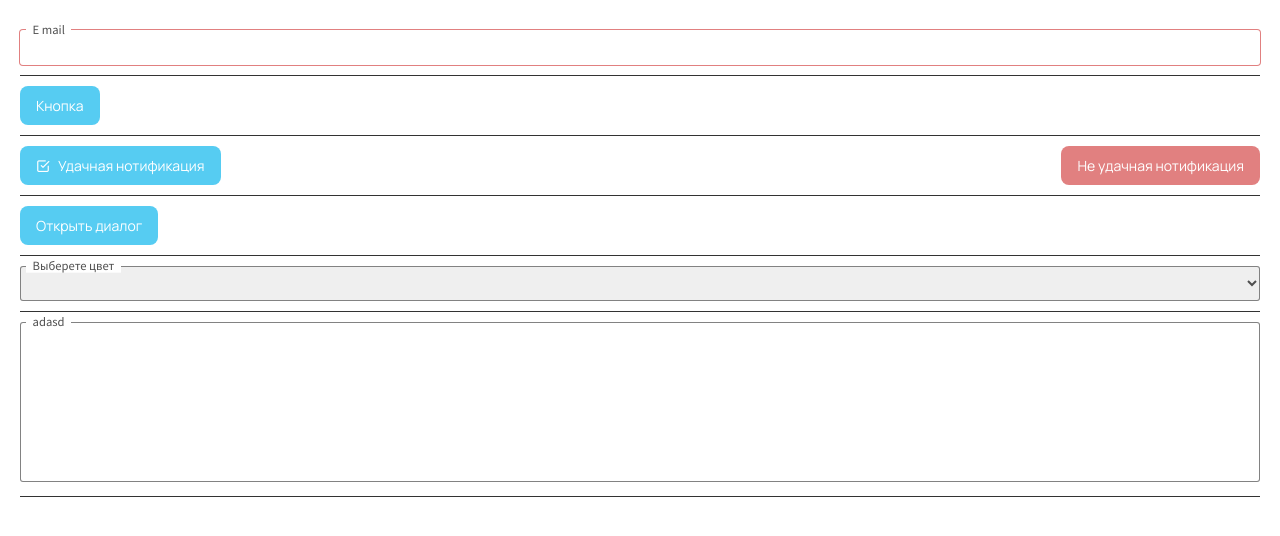
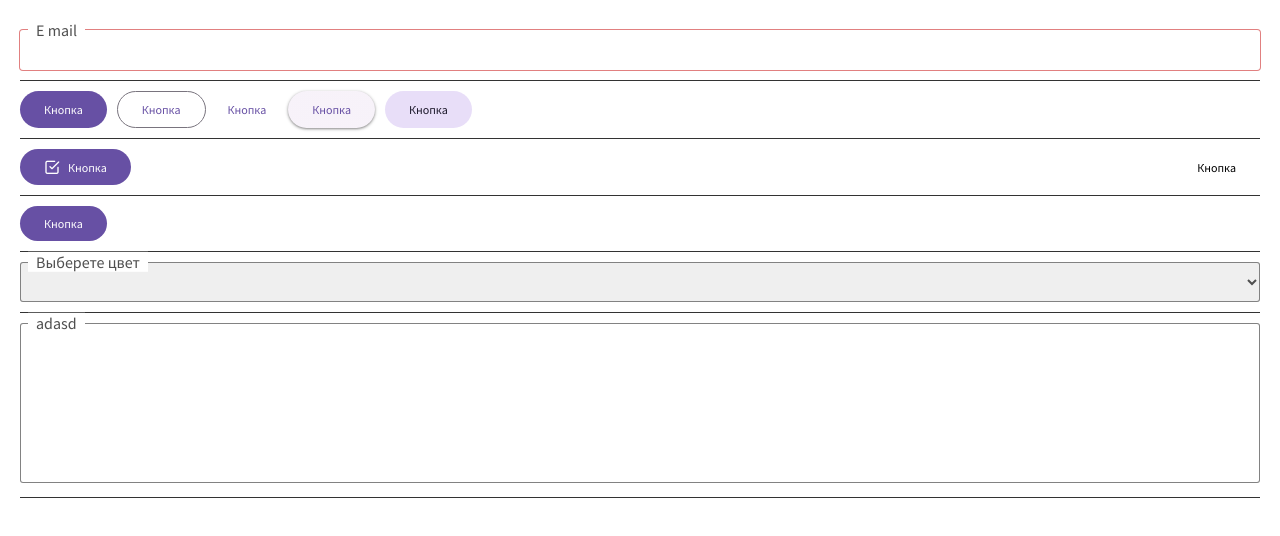
Before and after one commit to yuvmironov/yuv-components, a Vue app: page / in a window 1280 px wide. Shown: the top 536 px of the page. Built offline with nearby package versions, Linux system fonts and the light colour scheme.

Commit message:
Добавление тематических переменных + Новыая стилизация кнопок

```diff
--- a/package.json
+++ b/package.json
@@ -1,6 +1,6 @@
 {
   "name": "yuv-components",
-  "version": "0.0.21",
+  "version": "0.0.22",
   "scripts": {
     "serve": "vue-cli-service serve",
     "build": "vue-cli-service build",
--- a/public/index.html
+++ b/public/index.html
@@ -7,7 +7,7 @@
     <link rel="icon" href="<%= BASE_URL %>favicon.ico">
     <title><%= htmlWebpackPlugin.options.title %></title>
   </head>
-  <body>
+  <body data-theme="brand">
     <noscript>
       <strong>We're sorry but <%= htmlWebpackPlugin.options.title %> doesn't work properly without JavaScript enabled. Please enable it to continue.</strong>
     </noscript>
--- a/src/App.vue
+++ b/src/App.vue
@@ -4,8 +4,29 @@
       {{ test }}
       <yuv-input id="asd" type="email" label="E mail" v-model="test"/>
     </div>
-    <div class="Components-Block">
+    <div class="Components-Block" style="justify-content: flex-start">
       <yuv-button
+        class="Components-Button"
+        :fun="testClick"
+      />
+      <yuv-button
+        class="Components-Button"
+        type="outline"
+        :fun="testClick"
+      />
+      <yuv-button
+        class="Components-Button"
+        type="text"
+        :fun="testClick"
+      />
+      <yuv-button
+        class="Components-Button"
+        type="elevanted"
+        :fun="testClick"
+      />
+      <yuv-button
+        class="Components-Button"
+        type="tonal"
         :fun="testClick"
       />
     </div>
@@ -141,6 +162,8 @@ export default {
 #Home
   padding 20px
 .Components
+  &-Button
+    margin-right 10px
   &-Block
     display flex
     justify-content space-between
--- a/src/Styles/Variable.styl
+++ b/src/Styles/Variable.styl
@@ -21,7 +21,76 @@
   --blak-transparent rgba(0, 0, 0, 0.4)
 
   /* Font size */
-  --base--size 14px
-  --base--label calc(var(--base--size) * 0.9)
-  --fontSize--S calc(var(--base--size) * 0.7)
-  --fontSize--M var(--base--size)
+  --body-large 16px
+  --body-medium 14px
+  --bod-small 12px
+
+  --label-large 14px
+  --label-medium 12px
+  --label-small 11px
+
+  --title-large 22px
+  --title-medium 16px
+  --title-small 14px
+
+  --headline-large 32px
+  --headline-medium 28px
+  --headline-small 24px
+
+  --display-large 57px
+  --display-medium 45px
+  --display-small 36px
+
+body[data-theme='brand']
+  --primary #6750A4
+  --primary_opaciti_08 rgba(103, 80, 164, 0.8)
+  --primary_opaciti_008 rgba(103, 80, 164, 0.08)
+  --primary_opaciti_005 rgba(103, 80, 164, 0.05)
+  --primary_opaciti_012 rgba(103, 80, 164, 0.12)
+  --on-primary #FFFFFF
+  --promary-container #EADDFF
+  --on-primary-container #21005D
+  --secondary #625B71
+  --on-secondary #FFFFFF
+  --secondary-container #E8DEF8
+  --on-secondary-container #1D192B
+  --tertiary #7D5260
+  --on-tertiary #FFFFFF
+  --tertiary-container #FFD8E4
+  --on-tertiary-container #31111D
+  --error #B3261E
+  --on-error #FFFFFF
+  --error-container #F9DEDC
+  --on-error-container #410E0B
+  --background #FFFBFE
+  --on-backgroud #1C1B1F
+  --surface #FFFBFE
+  --on-surface #1C1B1F
+  --surface-variant #FFFBFE
+  --on-surface-variant #49454F
+  --outline #79747E
+
+body[data-theme='dark']
+  --primary #D0BCFF
+  --on-primary #381E72
+  --promary-container #4F378B
+  --on-primary-container #EADDFF
+  --secondary #CCC2DC
+  --on-secondary #332D41
+  --secondary-container #4A4458
+  --on-secondary-container #E8DEF8
+  --tertiary #EFB8C8
+  --on-tertiary #492532
+  --tertiary-container #633B48
+  --on-tertiary-container #FFD8E4
+  --error #F2B8B5
+  --on-error #601410
+  --error-container #8C1D18
+  --on-error-container #F9DEDC
+  --background #1C1B1F
+  --on-backgroud #E6E1E5
+  --surface #1C1B1F
+  --on-surface #E6E1E5
+  --surface-variant #49454F
+  --on-surface-variant #CAC4D0
+  --outline #938F99
--- a/src/components/yuv-button.vue
+++ b/src/components/yuv-button.vue
@@ -1,7 +1,7 @@
 <template>
-  <button @click="fun" class="yuvButton" :class="`yuvButton__Size__${size} yuvButton__Sheme__${type}`">
+  <button @click="fun" class="yuvButton" :class="`yuvButton__Type__${type}`">
     <span v-if="leftIcon" class="icon yuvButton-IconLeft" :class="'icon-' + leftIcon"/>
-    {{ name }}
+    <span :class="`yuvButton__Size__${size}`">{{ label }}</span>
     <span v-if="rightIcon" class="icon yuvButton-IconRight" :class="'icon-' + rightIcon"/>
   </button>
 </template>
@@ -14,7 +14,7 @@ export default {
       type: String,
       default: 'M'
     },
-    name: {
+    label: {
       type: String,
       default: 'Кнопка'
     },
@@ -26,7 +26,7 @@ export default {
     },
     type: {
       type: String,
-      default: 'base'
+      default: 'field'
     },
     fun: {
       type: Function,
@@ -39,7 +39,8 @@ export default {
 <style lang="stylus" scoped>
 .yuvButton
   font-family Manrope, sans-serif
-  border-radius 8px
+  padding 10px 24px
+  border-radius: 100px
   display flex
   align-items center
   &-IconLeft
@@ -47,33 +48,74 @@ export default {
   &-IconRight
     margin-left 8px
   &__Size
+    &__L
+      font-size var(--label-large)
     &__S
-      font-size var(--fontSize--S)
-      padding 8px 16px
+      font-size var(--label-small)
     &__M
-      font-size var(--fontSize--M)
-      padding 10px 16px
-  &__Sheme
-    &__base
-      background var(--blue-light)
-      color var(--white-default)
+      font-size var(--label-medium)
+  &__Type
+    &__field
+      background var(--primary)
+      color var(--on-primary)
+      font-weight 500
+      transition 0.3s
       &:hover
-        background var(--blue-default)
+        box-shadow 0 1px 2px rgba(0, 0, 0, 0.3), 0px 1px 3px 1px rgba(0, 0, 0, 0.15)
+        opacity 0.9
+        transition 0.3s
       &:active
-        background var(--blue-dark)
-    &__secondary
-      border 1px solid var(--black-lighter)
-      background var(--white-default)
-      color var(--black-default)
+        background var(--primary)
+        box-shadow none
+        transition 0.3s
+    &__outline
+      border 1px solid var(--outline)
+      color var(--primary)
+      font-weight 500
+      transition 0.3s
       &:hover
-        background var(--white-dark)
+        background: var(--primary_opaciti_008)
+        transition 0.3s
       &:active
-        background var(--white-darker)
-    &__danger
-      background var(--red-light)
-      color var(--white-default)
+        background var(--primary_opaciti_012)
+        transition 0.3s
+    &__text
+      color var(--primary)
+      padding 10px 12px
+      font-weight 500
+      transition 0.3s
       &:hover
-        background var(--red-default)
+        background: var(--primary_opaciti_008)
+        transition 0.3s
       &:active
-        background var(--red-dark)
+        background var(--primary_opaciti_012)
+        transition 0.3s
+    &__elevanted
+      background linear-gradient(0deg, var(--primary_opaciti_005), var(--primary_opaciti_005)), var(--surface);
+      box-shadow 0 1px 2px rgba(0, 0, 0, 0.3), 0px 1px 3px 1px rgba(0, 0, 0, 0.15)
+      color var(--primary)
+      font-weight 500
+      transition 0.3s
+      &:hover
+        background: linear-gradient(0deg, var(--primary_opaciti_008), var(--primary_opaciti_008)), var(--surface)
+        box-shadow: 0 1px 2px rgba(0, 0, 0, 0.3), 0 2px 6px 2px rgba(0, 0, 0, 0.15)
+        opacity 0.9
+        transition 0.3s
+      &:active
+        background linear-gradient(0deg, var(--primary_opaciti_005), var(--primary_opaciti_005)), #FFFBFE
+        box-shadow 0 1px 2px rgba(0, 0, 0, 0.3), 0 1px 3px 1px rgba(0, 0, 0, 0.15)
+        transition 0.3s
+    &__tonal
+      background var(--secondary-container)
+      color var(--on-secondary-container)
+      font-weight 500
+      transition 0.3s
+      &:hover
+        box-shadow: 0 1px 2px rgba(0, 0, 0, 0.3), 0 1px 3px 1px rgba(0, 0, 0, 0.15)
+        opacity 0.8
+        transition 0.3s
+      &:active
+        background var(--secondary-container)
+        box-shadow none
+        transition 0.3s
 </style>
```
Also changed, not shown: 1 other file (tests, documents, lock files or other folders).
